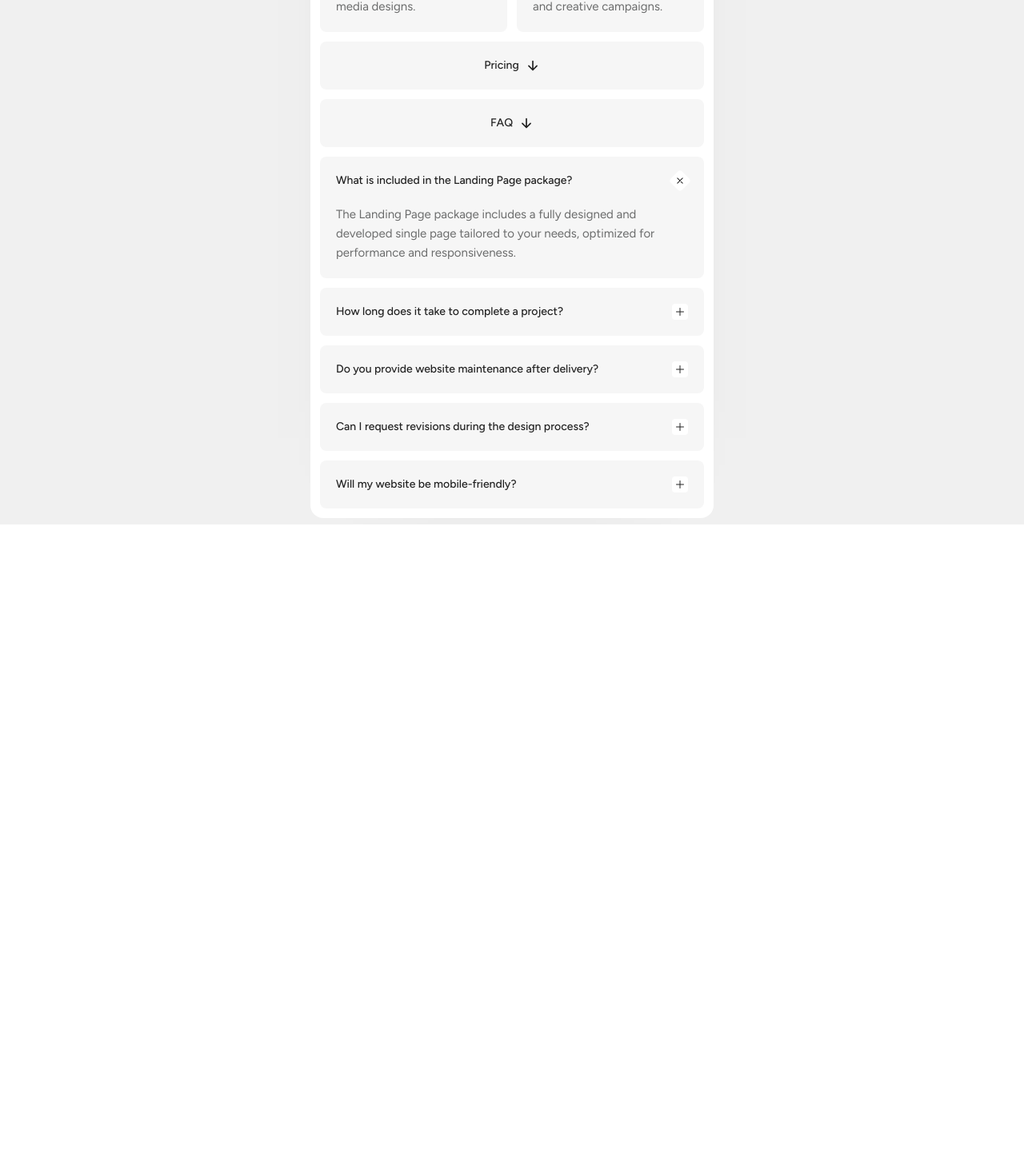
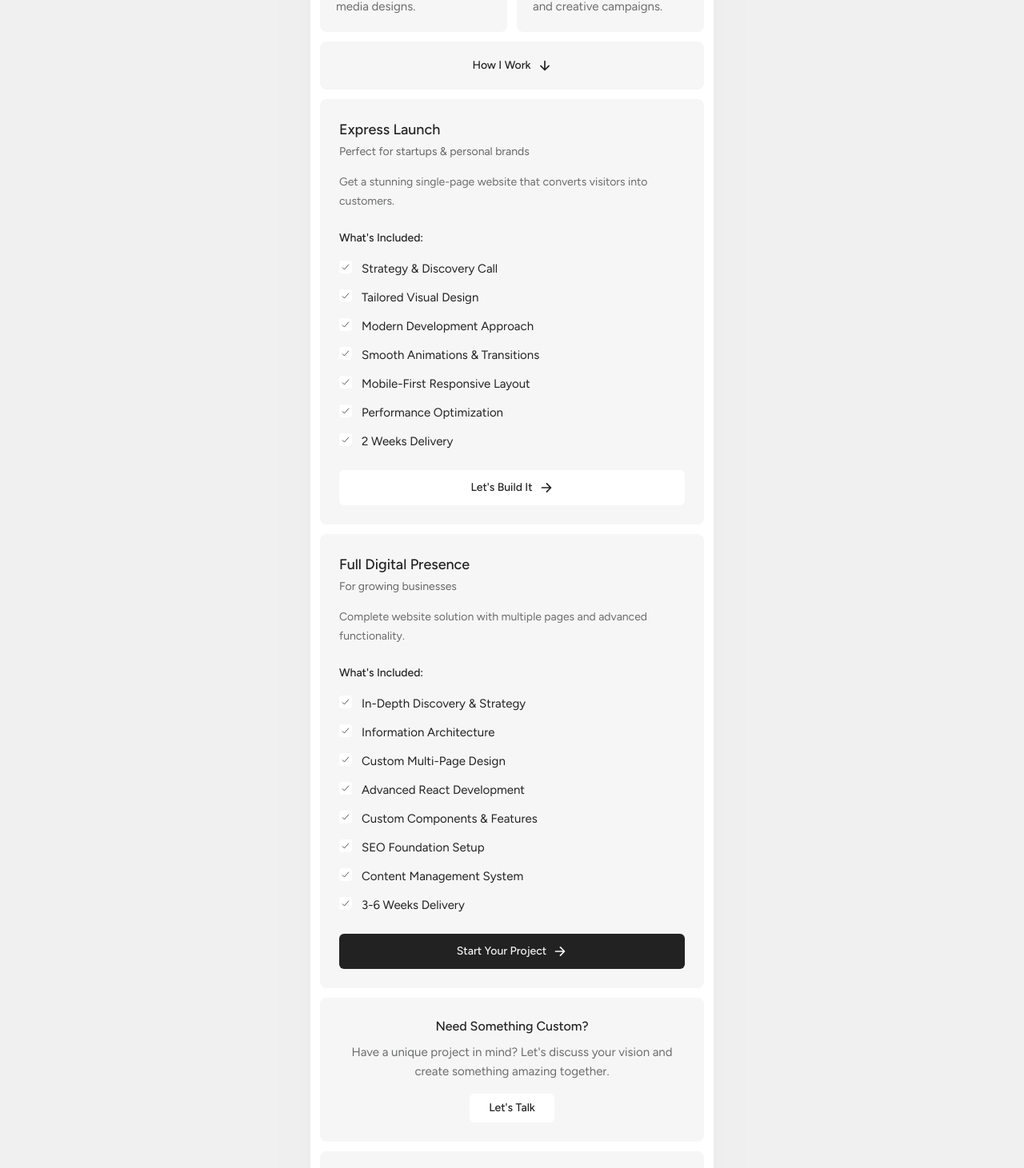
Before and after one commit to makrenzar/mark-lawrence, a React (Vite) app: page / in a window 1280 px wide. Shown: the part 1037-2498 px from the top of the page at 80% size. Before the commit the page ends 1693 px from the top, so only its background shows below. Built offline with nearby package versions, Linux system fonts and the light colour scheme.

Commit message:
update: pricing to package

```diff
--- a/index.html
+++ b/index.html
@@ -13,6 +13,10 @@
   <script type="module" src="/src/main.jsx"></script>
   <script type="module" src="https://unpkg.com/ionicons@7.1.0/dist/ionicons/ionicons.esm.js"></script>
   <script nomodule src="https://unpkg.com/ionicons@7.1.0/dist/ionicons/ionicons.js"></script>
+  <script src="https://unpkg.com/aos@2.3.1/dist/aos.js"></script>
+  <script>
+  AOS.init();
+</script>
 </body>
 
 </html>
--- a/package.json
+++ b/package.json
@@ -11,6 +11,8 @@
   },
   "dependencies": {
     "@tailwindcss/vite": "^4.1.13",
+    "animate.css": "^4.1.1",
+    "aos": "^2.3.4",
     "gsap": "^3.13.0",
     "lucide-react": "^0.544.0",
     "react": "^19.1.1",
--- a/src/pages/Home.jsx
+++ b/src/pages/Home.jsx
@@ -1,4 +1,6 @@
-import React, { useState } from 'react';
+import React, { useState, useEffect, useRef } from 'react';
+import { gsap } from 'gsap';
+import { ScrollTrigger } from 'gsap/ScrollTrigger';
 import Marquee from "react-fast-marquee";
 import mkrn from "../assets/makren.png";
 import img1 from "../assets/1.png";
@@ -7,9 +9,22 @@ import img3 from "../assets/3.png";
 import img4 from "../assets/4.png";
 import img5 from "../assets/5.png";
 
+// Register ScrollTrigger plugin
+gsap.registerPlugin(ScrollTrigger);
+
 const Home = () => {
   const [isDarkMode, setIsDarkMode] = useState(false);
   const [expandedFAQs, setExpandedFAQs] = useState([0]);
+
+  // Refs for animations
+  const heroRef = useRef(null);
+  const marqueeRef = useRef(null);
+  const servicesHeaderRef = useRef(null);
+  const serviceCardsRef = useRef([]);
+  const pricingHeaderRef = useRef(null);
+  const pricingCardsRef = useRef([]);
+  const faqHeaderRef = useRef(null);
+  const faqItemsRef = useRef([]);
 
   const works = [
     { imageSrc: img1 },
@@ -31,26 +46,167 @@ const Home = () => {
     );
   };
 
+  useEffect(() => {
+    // Set initial states
+    gsap.set([heroRef.current, marqueeRef.current, servicesHeaderRef.current, pricingHeaderRef.current, faqHeaderRef.current], {
+      y: 30,
+      opacity: 0
+    });
+
+    gsap.set([...serviceCardsRef.current, ...pricingCardsRef.current, ...faqItemsRef.current], {
+      y: 20,
+      opacity: 0
+    });
+
+    // Create timeline for initial load animations
+    const tl = gsap.timeline();
+
+    tl.to(heroRef.current, {
+      y: 0,
+      opacity: 1,
+      duration: 0.8,
+      ease: "power2.out"
+    })
+      .to(marqueeRef.current, {
+        y: 0,
+        opacity: 1,
+        duration: 0.6,
+        ease: "power2.out"
+      }, "-=0.4")
+      .to(servicesHeaderRef.current, {
+        y: 0,
+        opacity: 1,
+        duration: 0.6,
+        ease: "power2.out"
+      }, "-=0.3");
+
+    // Animate service cards with stagger
+    ScrollTrigger.create({
+      trigger: servicesHeaderRef.current,
+      start: "top 80%",
+      onEnter: () => {
+        gsap.to(serviceCardsRef.current, {
+          y: 0,
+          opacity: 1,
+          duration: 0.6,
+          stagger: 0.1,
+          ease: "power2.out"
+        });
+      }
+    });
+
+    // Animate pricing section
+    ScrollTrigger.create({
+      trigger: pricingHeaderRef.current,
+      start: "top 80%",
+      onEnter: () => {
+        gsap.to(pricingHeaderRef.current, {
+          y: 0,
+          opacity: 1,
+          duration: 0.6,
+          ease: "power2.out"
+        });
+        gsap.to(pricingCardsRef.current, {
+          y: 0,
+          opacity: 1,
+          duration: 0.6,
+          stagger: 0.15,
+          ease: "power2.out",
+          delay: 0.2
+        });
+      }
+    });
+
+    // Animate FAQ section
+    ScrollTrigger.create({
+      trigger: faqHeaderRef.current,
+      start: "top 80%",
+      onEnter: () => {
+        gsap.to(faqHeaderRef.current, {
+          y: 0,
+          opacity: 1,
+          duration: 0.6,
+          ease: "power2.out"
+        });
+        gsap.to(faqItemsRef.current, {
+          y: 0,
+          opacity: 1,
+          duration: 0.5,
+          stagger: 0.1,
+          ease: "power2.out",
+          delay: 0.3
+        });
+      }
+    });
+
+    // Cleanup function
+    return () => {
+      ScrollTrigger.getAll().forEach(trigger => trigger.kill());
+    };
+  }, []);
+
 const faqData = [
 {
-      question: "What is included in the Landing Page package?",
-      answer: "The Landing Page package includes a fully designed and developed single page tailored to your needs, optimized for performance and responsiveness."
+question: "What's included in the Express Launch package?",
+answer:
+"The Express Launch includes a strategy & discovery call, a custom Figma design, React development with TailwindCSS styling, GSAP-powered animations, mobile-first responsive design, performance optimization, and a 2-week delivery timeline."
 },
 {
-      question: "How long does it take to complete a project?",
-      answer: "Project timelines vary depending on complexity and scope. Typically, a landing page takes 1-2 weeks, while more complex websites can take 3-6 weeks. I'll provide a detailed timeline during our initial consultation."
+question: "How long does each package take to complete?",
+answer:
+"Express Launch takes 2 weeks, while Full Digital Presence takes 3–6 weeks depending on complexity. Timelines include discovery, design, development, animation integration, and revisions."
 },
 {
-      question: "Do you provide website maintenance after delivery?",
-      answer: "Yes, I offer ongoing maintenance packages that include regular updates, security monitoring, performance optimization, and content updates to keep your website running smoothly."
+question: "Do you provide ongoing support after launch?",
+answer:
+"Yes, I offer ongoing maintenance and support packages that cover updates, performance monitoring, content changes, and technical assistance to keep your website running smoothly."
 },
 {
-      question: "Can I request revisions during the design process?",
-      answer: "Absolutely! I include multiple revision rounds in each project to ensure the final result meets your expectations. We'll work together throughout the process to refine the design."
+question: "What makes your approach different from templates?",
+answer:
+"I build custom React applications with hand-coded components, TailwindCSS styling, and GSAP animations tailored to your brand. Unlike templates, every element is designed and developed specifically for your goals."
 },
 {
-      question: "Will my website be mobile-friendly?",
-      answer: "Yes, all websites I create are fully responsive and optimized for mobile devices. I follow mobile-first design principles to ensure your site looks and functions perfectly on all screen sizes."
+question: "Can I request changes during the development process?",
+answer:
+"Absolutely! Both packages include revision rounds throughout design and development. We'll collaborate closely to make sure the final result not only meets but exceeds your expectations."
+}
+];
+
+
+  const packagesData = [
+    {
+      title: "Express Launch",
+      type: "Perfect for startups & personal brands",
+      description: "Get a stunning single-page website that converts visitors into customers.",
+      features: [
+        "Strategy & Discovery Call",
+        "Tailored Visual Design",
+        "Modern Development Approach",
+        "Smooth Animations & Transitions",
+        "Mobile-First Responsive Layout",
+        "Performance Optimization",
+        "2 Weeks Delivery"
+      ],
+      cta: "Let's Build It",
+      highlight: false
+    },
+    {
+      title: "Full Digital Presence",
+      type: "For growing businesses",
+      description: "Complete website solution with multiple pages and advanced functionality.",
+      features: [
+        "In-Depth Discovery & Strategy",
+        "Information Architecture",
+        "Custom Multi-Page Design",
+        "Advanced React Development",
+        "Custom Components & Features",
+        "SEO Foundation Setup",
+        "Content Management System",
+        "3-6 Weeks Delivery"
+      ],
+      cta: "Start Your Project",
+      highlight: true
     }
   ];
 
@@ -110,9 +266,8 @@ const Home = () => {
                 </div>
               </header>
 
-
               {/* Hero */}
-              <div className={`mb-3 rounded-lg p-6 md:p-10 transition-colors duration-300 ${isDarkMode ? 'bg-[#191B1C]' : 'bg-[#F6F6F6]'
+              <div ref={heroRef} className={`mb-3 rounded-lg p-6 md:p-10 transition-colors duration-300  ${isDarkMode ? 'bg-[#191B1C]' : 'bg-[#F6F6F6]'
                 }`}>
                 <div className="relative z-10 mb-10 flex items-center ">
                   <div className="relative z-10">
@@ -131,8 +286,16 @@ const Home = () => {
                       }`}>
                       <a href="/">Mark Zaragoza</a>
                     </h1>
-                    <p className={`text-sm transition-colors duration-300 ${isDarkMode ? 'text-[#a5a5a5]' : 'text-[#6B6C6C]'
-                      }`}>Frontend Developer | Graphic Designer</p>
+                    <div className="relative overflow-hidden h-5 group cursor-pointer">
+                      <p className={`text-sm transition-transform duration-300 ease-in-out ${isDarkMode ? 'text-[#a5a5a5]' : 'text-[#6B6C6C]'
+                        } translate-y-0 group-hover:-translate-y-[150%]`}>
+                        Frontend Developer
+                      </p>
+                      <p className={`text-sm absolute top-0 left-0 transition-transform duration-300 ease-in-out ${isDarkMode ? 'text-[#a5a5a5]' : 'text-[#6B6C6C]'
+                        } translate-y-[150%] group-hover:translate-y-0`}>
+                        Graphic Designer
+                      </p>
+                    </div>
                   </div>
                 </div>
 
@@ -176,7 +339,7 @@ const Home = () => {
                 </div>
               </div>
 
-              <div className="mb-3">
+              <div ref={marqueeRef} className="mb-3">
                 <Marquee pauseOnHover={true} gradient={false} speed={20} direction="right">
                   {works.map((work, index) => (
                     <div key={index} className="relative shrink-0 mr-3">
@@ -192,7 +355,7 @@ const Home = () => {
 
               {/* Services */}
               <div className="space-y-3 mb-3">
-                <div className="flex justify-center">
+                <div ref={servicesHeaderRef} className="flex justify-center">
                   <div className={`rounded-lg py-5 flex justify-center items-center w-full transition-colors duration-300 ${isDarkMode ? 'bg-[#191B1C]' : 'bg-[#f6f6f6]'
                     }`}>
                     <span className={`text-sm font-[450] flex items-center gap-2 transition-colors duration-300 ${isDarkMode ? 'text-[#f5f5f5]' : 'text-[#222222]'
@@ -203,28 +366,28 @@ const Home = () => {
                   </div>
                 </div>
                 <div className="grid grid-cols-1 md:grid-cols-2 gap-3">
-                  <div className={`rounded-lg p-5 text-left smooth-card transition-colors duration-300 ${isDarkMode ? 'bg-[#191B1C]' : 'bg-[#f6f6f6]'}`}>
+                  <div ref={el => serviceCardsRef.current[0] = el} className={`rounded-lg p-5 text-left smooth-card transition-colors duration-300 ${isDarkMode ? 'bg-[#191B1C]' : 'bg-[#f6f6f6]'}`}>
                     <h3 className={`text-sm font-medium mb-2 ${isDarkMode ? 'text-[#f5f5f5]' : 'text-[#222222]'}`}>Web Development</h3>
                     <p className={`text-[15px] leading-6 ${isDarkMode ? 'text-[#a5a5a5]' : 'text-[#6B6C6C]'}`}>
                       I build modern, responsive websites that are easy to use and work on any device.
                     </p>
                   </div>
 
-                  <div className={`rounded-lg p-5 text-left smooth-card ${isDarkMode ? 'bg-[#191B1C]' : 'bg-[#f6f6f6]'}`}>
+                  <div ref={el => serviceCardsRef.current[1] = el} className={`rounded-lg p-5 text-left smooth-card ${isDarkMode ? 'bg-[#191B1C]' : 'bg-[#f6f6f6]'}`}>
                     <h3 className={`text-sm font-medium mb-2 ${isDarkMode ? 'text-[#f5f5f5]' : 'text-[#222222]'}`}>UX/UI Design</h3>
                     <p className={`text-[15px] leading-6 ${isDarkMode ? 'text-[#a5a5a5]' : 'text-[#6B6C6C]'}`}>
                       I design clean and user-friendly interfaces so your visitors enjoy every click.
                     </p>
                   </div>
 
-                  <div className={`rounded-lg p-5 text-left smooth-card ${isDarkMode ? 'bg-[#191B1C]' : 'bg-[#f6f6f6]'}`}>
+                  <div ref={el => serviceCardsRef.current[2] = el} className={`rounded-lg p-5 text-left smooth-card ${isDarkMode ? 'bg-[#191B1C]' : 'bg-[#f6f6f6]'}`}>
                     <h3 className={`text-sm font-medium mb-2 ${isDarkMode ? 'text-[#f5f5f5]' : 'text-[#222222]'}`}>Graphic Design</h3>
                     <p className={`text-[15px] leading-6 ${isDarkMode ? 'text-[#a5a5a5]' : 'text-[#6B6C6C]'}`}>
                       I create eye-catching visuals like logos, posters, and social media designs.
                     </p>
                   </div>
 
-                  <div className={`rounded-lg p-5 text-left smooth-card ${isDarkMode ? 'bg-[#191B1C]' : 'bg-[#f6f6f6]'}`}>
+                  <div ref={el => serviceCardsRef.current[3] = el} className={`rounded-lg p-5 text-left smooth-card ${isDarkMode ? 'bg-[#191B1C]' : 'bg-[#f6f6f6]'}`}>
                     <h3 className={`text-sm font-medium mb-2 ${isDarkMode ? 'text-[#f5f5f5]' : 'text-[#222222]'}`}>Digital Marketing</h3>
                     <p className={`text-[15px] leading-6 ${isDarkMode ? 'text-[#a5a5a5]' : 'text-[#6B6C6C]'}`}>
                       I help promote your brand online through social media and creative campaigns.
@@ -233,21 +396,99 @@ const Home = () => {
                 </div>
               </div>
 
-              {/* Pricing */}
+              {/* Packages */}
               <div className="space-y-3 mb-3">
-                <div className="flex justify-center">
+                <div ref={pricingHeaderRef} className="flex justify-center">
                   <div className={`rounded-lg py-5 flex justify-center items-center w-full transition-colors duration-300 ${isDarkMode ? 'bg-[#191B1C]' : 'bg-[#f6f6f6]'}`}>
                     <span className={`text-sm font-[450] flex items-center gap-2 transition-colors duration-300 ${isDarkMode ? 'text-[#f5f5f5]' : 'text-[#222222]'}`}>
-                      Pricing
+                      How I Work
                       <ion-icon name="arrow-down-outline" size="small"></ion-icon>
                     </span>
+                  </div>
+                </div>
+
+                {/* Package Cards */}
+                <div className="grid grid-cols-1 gap-3">
+                  {packagesData.map((pkg, index) => (
+                    <div
+                      key={index}
+                      ref={el => pricingCardsRef.current[index] = el}
+                      className={`rounded-lg p-6 transition-colors duration-300 ${isDarkMode ? 'bg-[#191B1C]' : 'bg-[#f6f6f6]'}`}
+                    >
+
+                      {/* Header */}
+                      <div className="mb-6">
+                        <h3 className={`text-lg font-medium mb-1 transition-colors duration-300 ${isDarkMode ? 'text-[#f5f5f5]' : 'text-[#222222]'}`}>
+                          {pkg.title}
+                        </h3>
+                        <div className={`text-sm mb-4 transition-colors duration-300 ${isDarkMode ? 'text-[#a5a5a5]' : 'text-[#666]'}`}>
+                          {pkg.type}
+                        </div>
+                        <p className={`text-sm leading-6 transition-colors duration-300 ${isDarkMode ? 'text-[#a5a5a5]' : 'text-[#6B6C6C]'}`}>
+                          {pkg.description}
+                        </p>
+                      </div>
+
+                      {/* Features */}
+                      <div className="mb-6">
+                        <h4 className={`text-sm font-medium mb-4 transition-colors duration-300 ${isDarkMode ? 'text-[#f5f5f5]' : 'text-[#222222]'}`}>
+                          What's Included:
+                        </h4>
+                        {pkg.features.map((feature, featureIndex) => (
+                          <div key={featureIndex} className="flex items-start mb-3">
+                            <div className="w-4 h-4 rounded-sm mr-3 flex items-center justify-center mt-0.5 transition-colors duration-300 bg-white">
+                              <ion-icon name="checkmark-outline" style={{ color: '#222222', fontSize: '12px' }}></ion-icon>
+                            </div>
+                            <span className={`text-[15px] leading-6 transition-colors duration-300 ${isDarkMode ? 'text-[#a5a5a5]' : 'text-[#222222]'}`}>
+                              {feature}
+                            </span>
+                          </div>
+                        ))}
+                      </div>
+
+                      {/* Button */}
+                      <button className={`group w-full cursor-pointer relative inline-flex h-11 items-center justify-center overflow-hidden rounded-md font-medium text-sm transition-colors duration-300 ${pkg.highlight
+                          ? 'bg-[#222222] text-[#f5f5f5]'
+                          : 'bg-white text-[#222222]'
+                        }`}>
+                        <div className="translate-y-0 transition-transform duration-300 ease-in-out group-hover:-translate-y-[150%] flex items-center gap-2">
+                          {pkg.cta}
+                          <ion-icon name="arrow-forward-outline" size="small"></ion-icon>
+                        </div>
+                        <div className="absolute translate-y-[150%] transition-transform duration-300 ease-in-out group-hover:translate-y-0 flex items-center gap-2">
+                          {pkg.cta}
+                          <ion-icon name="arrow-forward-outline" size="small"></ion-icon>
+                        </div>
+                      </button>
+                    </div>
+                  ))}
+
+                  {/* Custom Projects Card */}
+                  <div
+                    ref={el => pricingCardsRef.current[2] = el}
+                    className={`rounded-lg p-6 text-center transition-colors duration-300 ${isDarkMode ? 'bg-[#191B1C]' : 'bg-[#f6f6f6]'}`}
+                  >
+                    <h3 className={`text-base font-medium mb-2 transition-colors duration-300 ${isDarkMode ? 'text-[#f5f5f5]' : 'text-[#222222]'}`}>
+                      Need Something Custom?
+                    </h3>
+                    <p className={`text-[15px] leading-6 mb-4 transition-colors duration-300 ${isDarkMode ? 'text-[#a5a5a5]' : 'text-[#6B6C6C]'}`}>
+                      Have a unique project in mind? Let's discuss your vision and create something amazing together.
+                    </p>
+                    <button className={`group cursor-pointer relative inline-flex h-9 items-center justify-center overflow-hidden rounded-md px-6 font-medium text-sm transition-colors duration-300 bg-white text-[#222222]`}>
+                      <div className="translate-y-0 transition-transform duration-300 ease-in-out group-hover:-translate-y-[150%]">
+                        Let's Talk
+                      </div>
+                      <div className="absolute translate-y-[150%] transition-transform duration-300 ease-in-out group-hover:translate-y-0">
+                        Let's Talk
+                      </div>
+                    </button>
                   </div>
                 </div>
               </div>
 
               {/* FAQ */}
               <div className="space-y-3">
-                <div className="flex justify-center">
+                <div ref={faqHeaderRef} className="flex justify-center">
                   <div className={`rounded-lg py-5 flex justify-center items-center w-full transition-colors duration-300 ${isDarkMode ? 'bg-[#191B1C]' : 'bg-[#f6f6f6]'}`}>
                     <span className={`text-sm font-[450] flex items-center gap-2 transition-colors duration-300 ${isDarkMode ? 'text-[#f5f5f5]' : 'text-[#222222]'}`}>
                       FAQ
@@ -257,10 +498,11 @@ const Home = () => {
                 </div>
 
                 {/* FAQ Items */}
-                <div className="space-y-3">
+                <div className="grid grid-cols-1 gap-3">
                   {faqData.map((faq, index) => (
                     <div
                       key={index}
+                      ref={el => faqItemsRef.current[index] = el}
                       className={`rounded-lg transition-all duration-300 ${isDarkMode ? 'bg-[#191B1C] hover:bg-[#222222]' : 'bg-[#f6f6f6] hover:bg-[#ececec]'}`}
                     >
                       <button
```
Also changed, not shown: 1 other file (tests, documents, lock files or other folders). Lines whose indentation alone changed are shown as unchanged.
